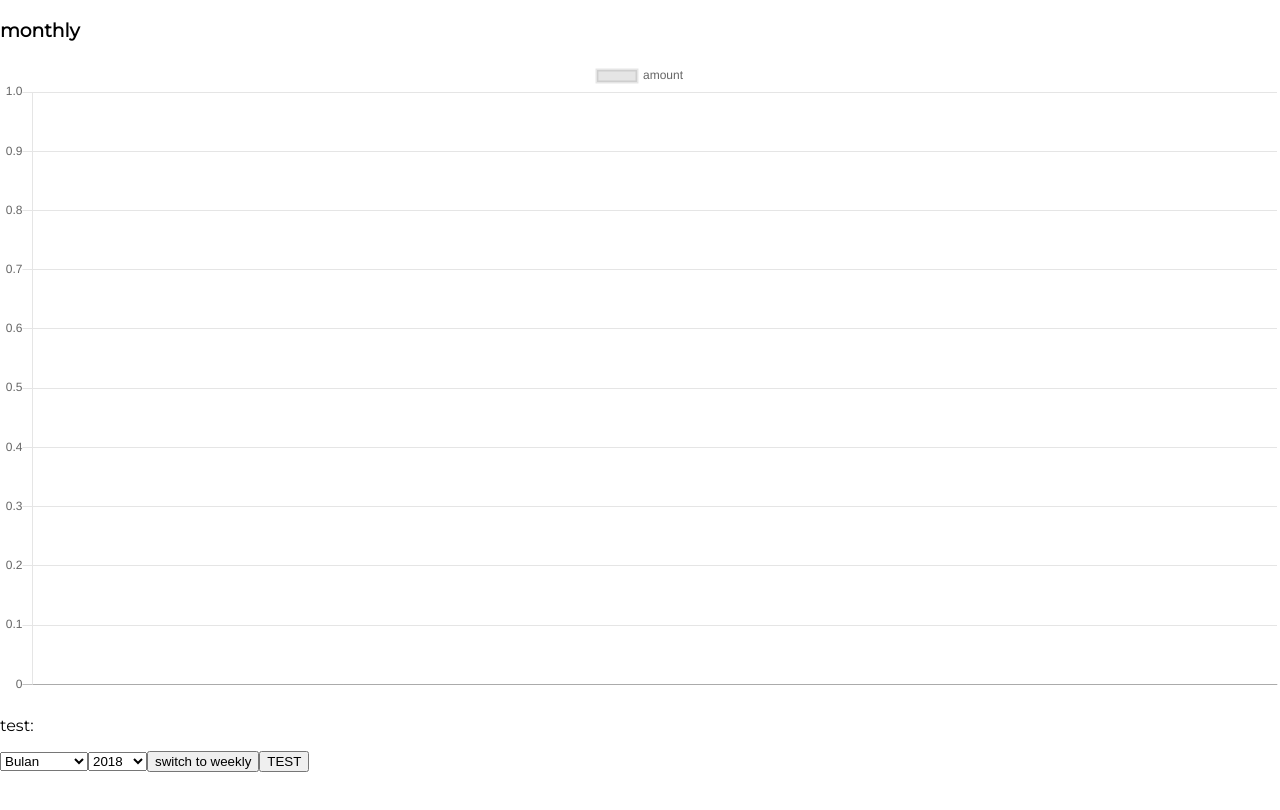
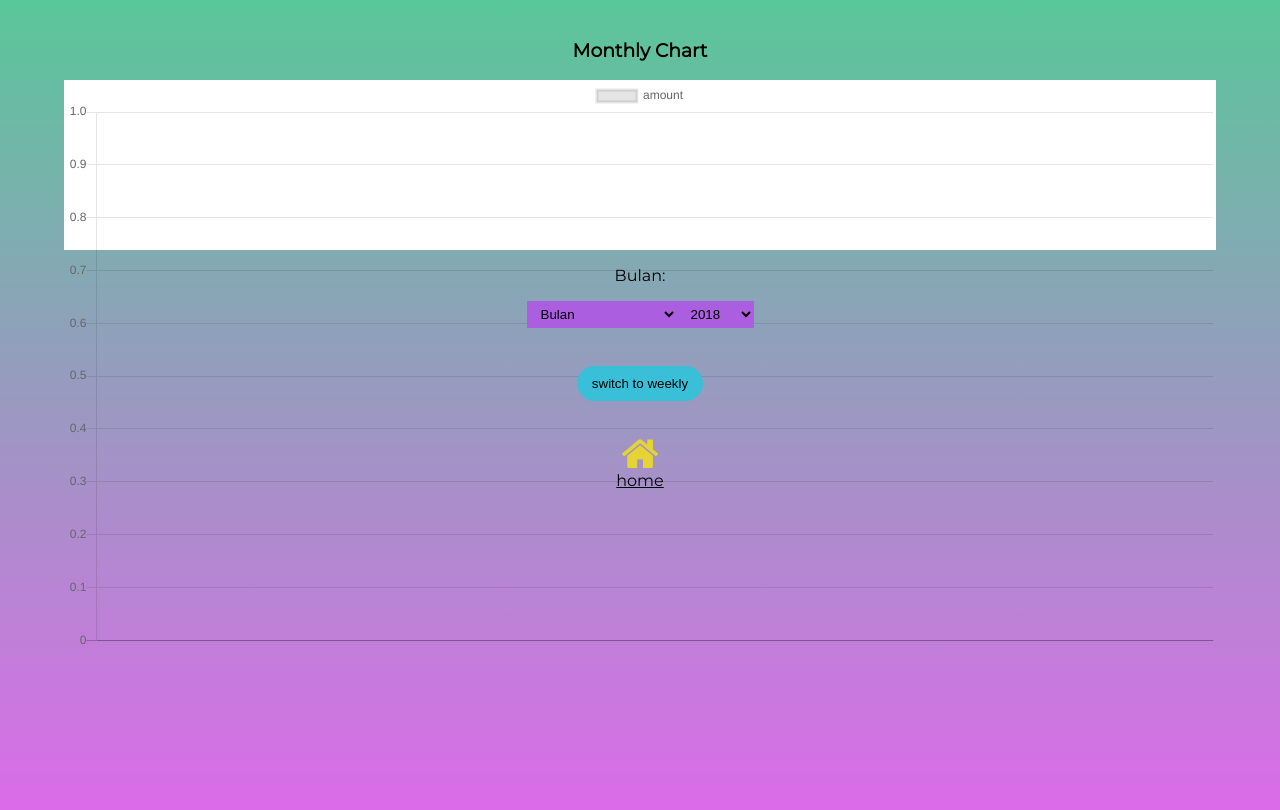
Before and after one commit to armanrozika/money-tracker, a Vue app: page /#/monthly in a window 1280 px wide. Shown: the top 810 px of the page. Built offline with nearby package versions, Linux system fonts and the light colour scheme; no server answers; the database is empty.

Commit message:
add styling on weekly and monthly view

```diff
--- a/src/components/Dashboard.vue
+++ b/src/components/Dashboard.vue
@@ -87,7 +87,7 @@
 					this.$router.push('/')
 					});
 				}else{
-					//console.log('insert data')
+					//alert('insert both item & amount')
 				}
 
 				this.amount = ''
--- a/src/components/Monthly.vue
+++ b/src/components/Monthly.vue
@@ -1,10 +1,13 @@
 <template>
 	<div id="monthly">
-		<h3>monthly</h3>
+		<h3>Monthly Chart</h3>
 		<div class="main-chart">
 			<canvas id="mychart"> </canvas>
 		</div>
-		<p>test: {{bulan}}</p>
+		<p>Bulan: {{bulan}}</p>
+		<div class="options">
+
+
 		<select name="" id="" v-model="bulan">
 			<option disabled value="">Bulan</option>
 			<option>Januari</option>
@@ -27,12 +30,22 @@
 			<option>2019</option>
 			<option>2020</option>
 		</select>
+		</div>
 
-		<router-link to="/weekly">
-			<button>switch to weekly</button>
-		</router-link>
+		<br><br>
+		<div class="weekly-switch">
+			<router-link to="/weekly">
+				<button>switch to weekly</button>
+			</router-link>
+		</div>
 
-		<button @click="test">TEST</button>
+		<div class="home">
+			<router-link to="/">
+				<button><i class="fa fa-home"></i></button>
+				<p>home</p>
+			</router-link>
+		</div>
+
 	</div>
 </template>
 
@@ -189,8 +202,65 @@
 		}
 	}
 
+</script>
 
+<style lang="scss">
+	a{
+		color: #000;
+	}
 
-
-
-</script>
+	#monthly{
+		width: 100%;
+		height: 100vh;
+	/*	position: fixed;*/
+		background-image: linear-gradient(to bottom, #59c799, #dd6aea);
+		padding-top: 20px;
+		h3{
+			text-align: center;
+		}
+		.main-chart{
+			width: 90%;
+			height: 170px;
+			background: #fff;
+			margin: 0 auto;
+		}
+		p{
+			text-align: center;
+		}
+		.options{
+			text-align: center;
+			select{
+				padding: 5px 10px;
+				border: none;
+				background: #ab5ee0;
+				outline: none;
+			}
+			select:nth-child(1){
+				width: 150px;
+			}
+		}
+		.weekly-switch{
+			text-align: center;
+			button{
+				padding: 10px 15px;
+				border: none;
+				border-radius: 30px;
+				background: #3abfd8;
+			}
+		}
+		.home{
+			margin-top: 30px;
+			text-align: center;
+			button{
+				font-size: 40px;
+				border: none;
+				background: none;
+				margin-bottom: 0;
+				color: #e6d334;
+			}
+			p{
+				margin-top: -7px;
+			}
+		}
+	}
+</style>
--- a/src/components/Weekly.vue
+++ b/src/components/Weekly.vue
@@ -1,6 +1,8 @@
 <template>
 	<div id="weekly">
+
 		<h3>Weekly Chart</h3>
+
 		<div class="main-chart">
 			<canvas id="mychart"> </canvas>
 		</div>
@@ -13,9 +15,20 @@
 		</div>
 
 		<br><br>
-		<router-link to="/monthly">
-			<button>switch to monthly</button>
-		</router-link>
+		<div class="monthly-switch">
+			<router-link to="/monthly">
+				<button>switch to monthly</button>
+			</router-link>
+		</div>
+
+		<div class="home">
+			<router-link to="/">
+				<button><i class="fa fa-home"></i></button>
+				<p>home</p>
+			</router-link>
+		</div>
+
+
 	</div>
 </template>
 
@@ -231,6 +244,9 @@
 </script>
 
 <style scoped lang="scss">
+a{
+	color: #000;
+}
 	#weekly{
 		width: 100%;
 		height: 100vh;
@@ -240,6 +256,33 @@
 		p{
 			text-align: center;
 		}
+		h3{
+			text-align: center;
+		}
+		.monthly-switch{
+			margin: 0 auto;
+			text-align: center;
+			button{
+				padding: 10px 15px;
+				border: none;
+				border-radius: 30px;
+				background: #ab5ee0;
+			}
+		}
+		.home{
+			margin-top: 30px;
+			text-align: center;
+			button{
+				font-size: 40px;
+				border: none;
+				background: none;
+				margin-bottom: 0;
+				color: #e6d334;
+			}
+			p{
+				margin-top: -7px;
+			}
+		}
 	}
 	.main-chart{
 		width: 90%;
@@ -247,9 +290,7 @@
 		background: #fff;
 		margin: 0 auto;
 	}
-	h3{
-		text-align: center;
-	}
+
 
 	.btn-wrap{
 		width: 80%;
@@ -264,6 +305,7 @@
 			background: #45BCE2;
 			border: none;
 			outline: none;
+
 		}
 
 	}
```
